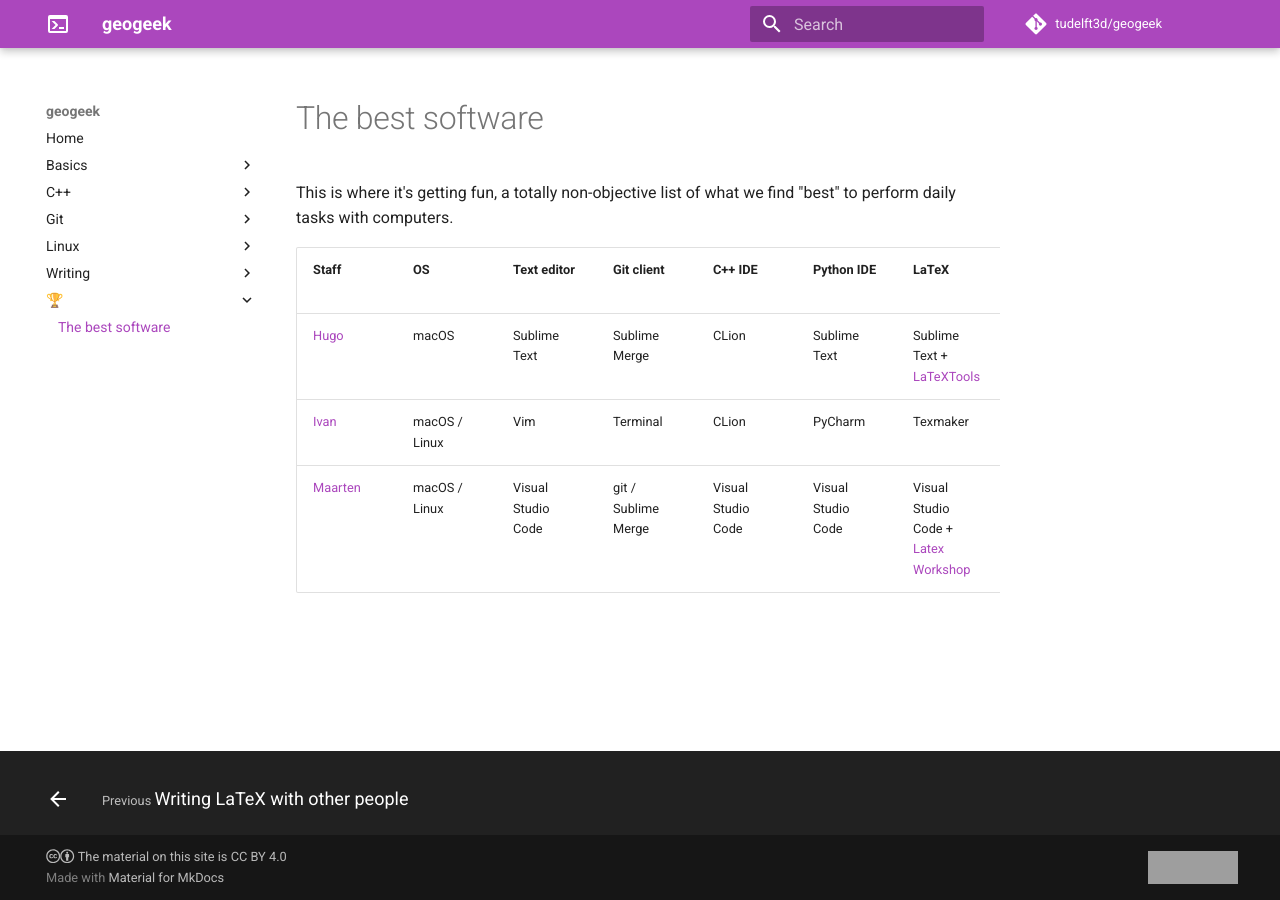
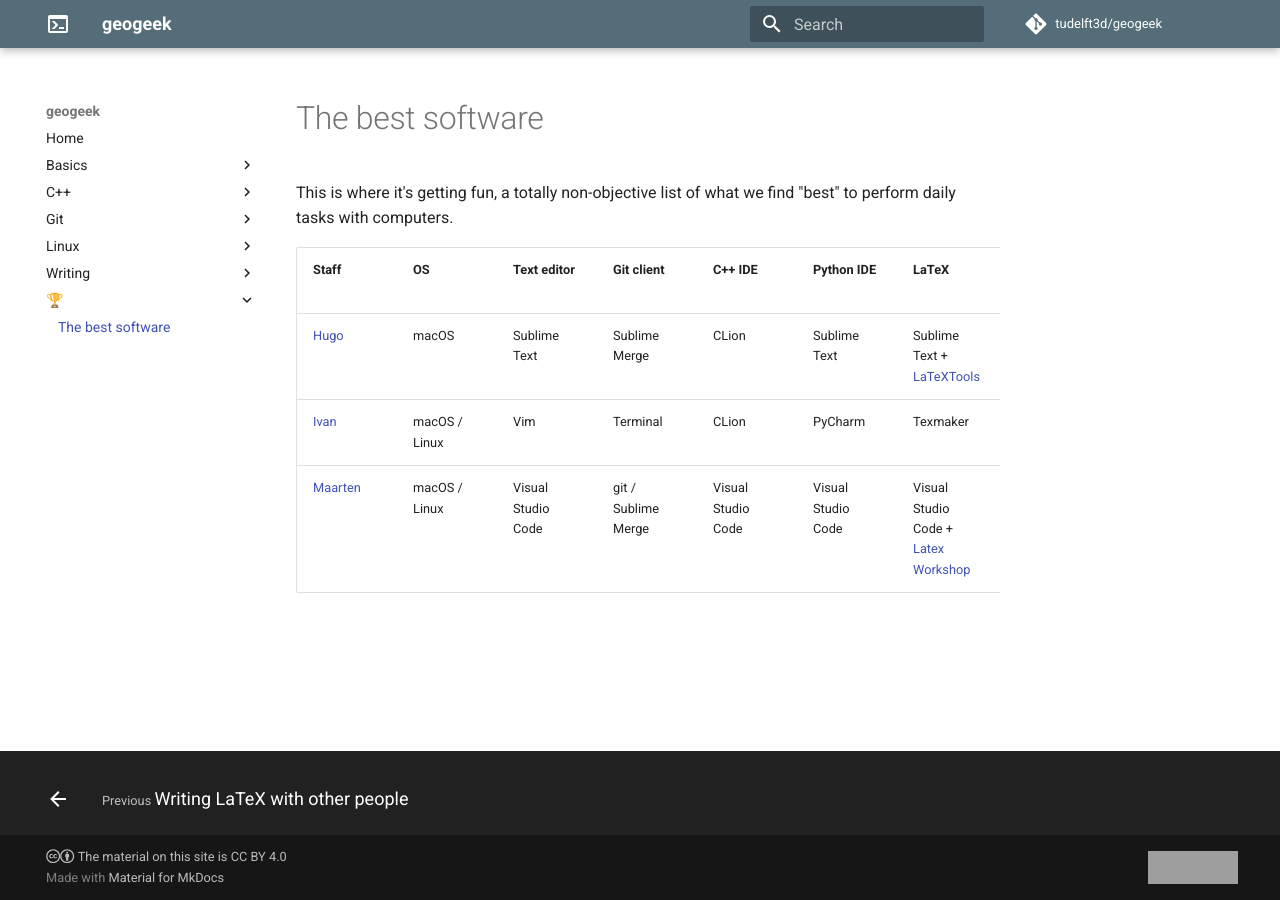
Before and after one commit to tudelft3d/geogeeks, an MkDocs documentation site: the page built from docs/🏆/index.md, in a window 1280 px wide. Built offline with MkDocs 1.6.1 and Material for MkDocs 9.7.7, drawn with Linux system fonts in a browser that asks for light colours; comment, search, counter and statistics services are not loaded; grey boxes are pictures that could not be loaded.

Commit message:
Purple was getting on me nerves...

```diff
--- a/mkdocs.yml
+++ b/mkdocs.yml
@@ -4,7 +4,7 @@
 theme:
   name: material
   palette:
-    primary: purple
+    primary: blue grey
   icon:
     logo: material/console
   custom_dir: overrides #-- to override the copyright
@@ -12,7 +12,7 @@
 repo_url: https://github.com/tudelft3d/geogeek
 
 # nav:
-#     - Home: index.md
+  # - Home222: index.md
 
 
 edit_uri: edit/main/docs/
```
